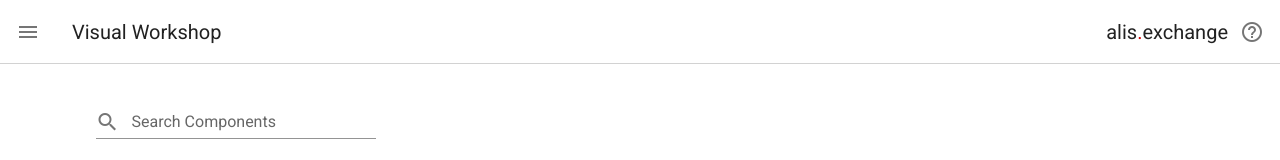
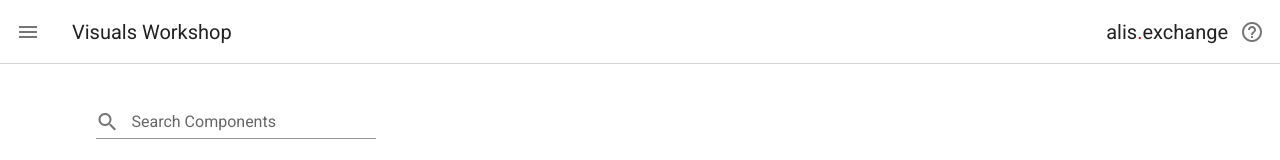
Before and after one commit to alis-exchange/visual-workshop, a Vue app: page /library in a window 1280 px wide. Shown: the top 160 px of the page. Built offline with nearby package versions, Linux system fonts and the light colour scheme.

Commit message:
chore(main): rather use Visuals

```diff
--- a/src/components/Header/Header.vue
+++ b/src/components/Header/Header.vue
@@ -11,7 +11,7 @@
       <v-app-bar-nav-icon @click.stop="drawer = !drawer" />
 
       <v-toolbar-title>
-        Visual Workshop
+        Visuals Workshop
       </v-toolbar-title>
 
       <v-spacer />
```
